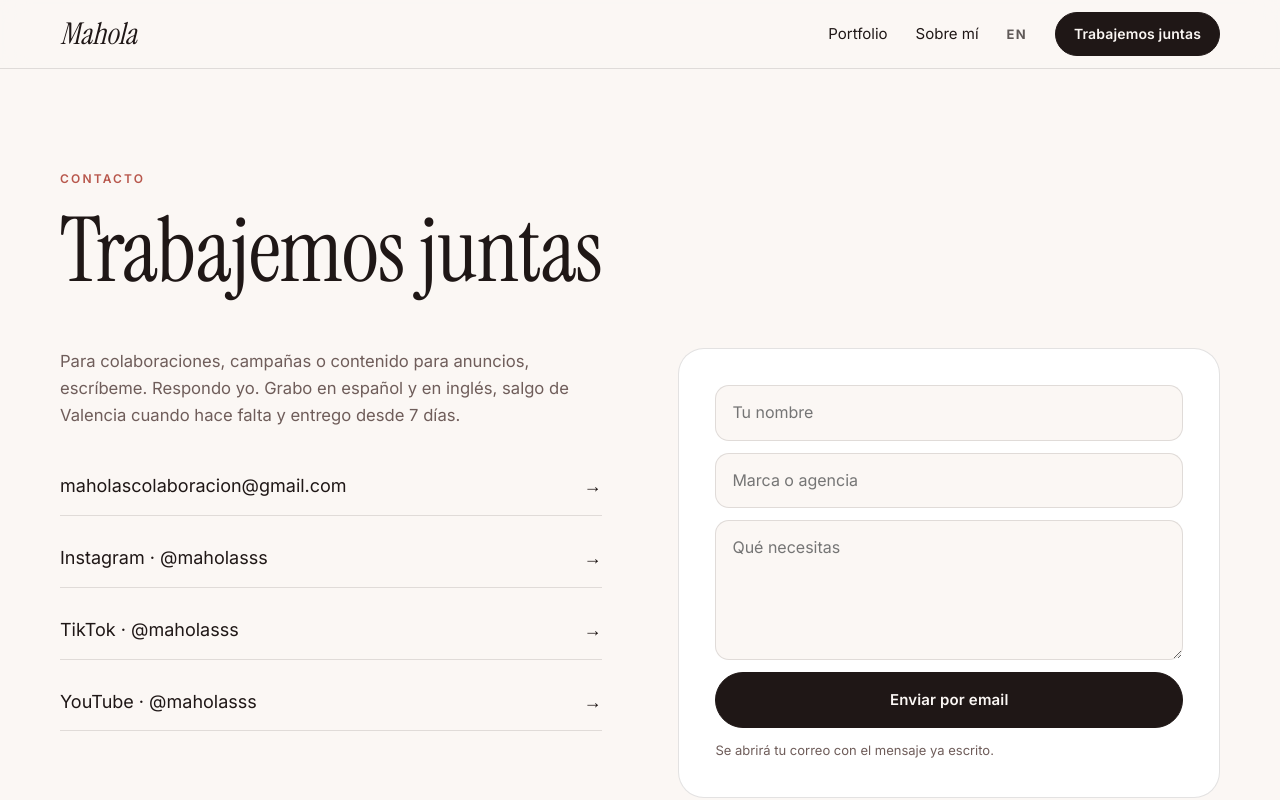
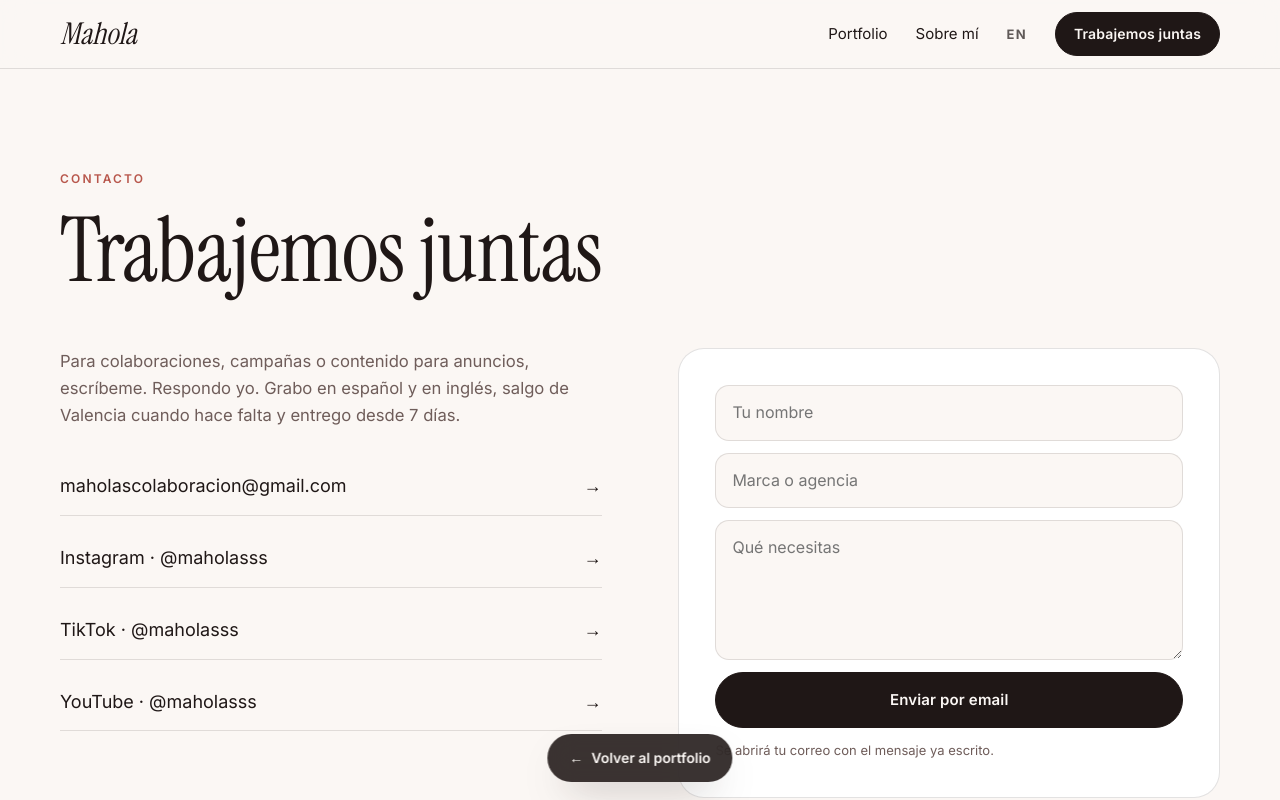
Before and after one commit to maholasss/newweb, a Next.js app: page /contacto in a window 1280 px wide. Shown: the top 800 px of the page. Built offline with nearby package versions, Linux system fonts and the light colour scheme.

Commit message:
Ficha de marca sin huecos y boton flotante para volver al portfolio

```diff
--- a/app/globals.css
+++ b/app/globals.css
@@ -546,13 +546,13 @@ button { font: inherit; color: inherit; cursor: pointer; }
 
 
 /* Ficha de datos de cada marca */
-.brand-facts { display: grid; grid-template-columns: repeat(3, minmax(0, 1fr)); gap: 1px; margin: 10px 0 0; padding: 0; background: var(--line); border: 1px solid var(--line); border-radius: var(--radius); overflow: hidden; }
+.brand-facts { display: grid; grid-template-columns: repeat(auto-fit, minmax(170px, 1fr)); gap: 1px; margin: 10px 0 0; padding: 0; background: var(--line); border: 1px solid var(--line); border-radius: var(--radius); overflow: hidden; }
 .brand-facts > div { background: var(--bg); padding: 22px 20px; display: grid; gap: 6px; }
 .brand-facts .wide { grid-column: 1 / -1; }
 .brand-facts dt { font-size: 11px; letter-spacing: .14em; text-transform: uppercase; color: var(--muted); }
 .brand-facts dd { margin: 0; font-family: var(--serif); font-size: 1.8rem; line-height: 1.1; }
 .brand-facts .wide dd { font-size: 1.15rem; font-family: var(--sans); color: var(--ink); }
-@media (max-width: 820px) { .brand-facts { grid-template-columns: 1fr 1fr; text-align: center; } .brand-facts > div { justify-items: center; } }
+@media (max-width: 820px) { .brand-facts { grid-template-columns: 1fr 1fr; text-align: center; } .brand-facts > div { justify-items: center; } .brand-facts .wide { grid-column: 1 / -1; } }
 
 
 /* =========================================================
@@ -688,3 +688,23 @@ button { font: inherit; color: inherit; cursor: pointer; }
 .links-list a:active { transform: scale(.98); }
 .links-credit { margin-top: 34px; font-size: 12.5px; color: var(--muted); }
 .links-credit a { font-weight: 600; color: var(--ink); border-bottom: 1px solid var(--line); }
+
+
+/* Botón flotante para volver al portfolio */
+.back-fab {
+  position: fixed; left: 50%; transform: translateX(-50%);
+  bottom: calc(18px + env(safe-area-inset-bottom, 0px)); z-index: 55;
+  display: inline-flex; align-items: center; gap: 8px;
+  background: rgba(31, 23, 22, 0.88); color: var(--bg);
+  backdrop-filter: blur(14px); -webkit-backdrop-filter: blur(14px);
+  border-radius: 999px; padding: 13px 22px;
+  font-size: 14px; font-weight: 600;
+  box-shadow: 0 18px 40px -20px rgba(31,23,22,.7);
+  transition: background var(--fast) var(--ease), transform var(--slow) var(--ease);
+}
+.back-fab span { transition: transform var(--fast) var(--ease); }
+@media (hover: hover) {
+  .back-fab:hover { background: var(--brick); transform: translateX(-50%) translateY(-3px); }
+  .back-fab:hover span { transform: translateX(-4px); }
+}
+.back-fab:active { transform: translateX(-50%) scale(.96); }
--- /dev/null
+++ b/components/BackToPortfolio.jsx
@@ -0,0 +1,16 @@
+'use client';
+import Link from 'next/link';
+import { usePathname } from 'next/navigation';
+import { ROUTES, T } from '@/lib/site';
+
+// Botón flotante: vuelve al portfolio desde cualquier página que no sea el propio portfolio
+export default function BackToPortfolio({ lang }) {
+  const path = usePathname();
+  const portfolio = ROUTES.portfolio[lang];
+  if (path === portfolio || path === ROUTES.home[lang]) return null;
+  return (
+    <Link href={portfolio} className="back-fab">
+      <span aria-hidden="true">←</span> {T[lang].backToPortfolio}
+    </Link>
+  );
+}
--- a/components/pages.jsx
+++ b/components/pages.jsx
@@ -259,7 +259,6 @@ export function Brand({ slug, lang }) {
             {b.campaigns ? (<div><dt>{t.facts.campaigns}</dt><dd>{b.campaigns}</dd></div>) : null}
             {b.since ? (<div><dt>{t.facts.since}</dt><dd>{b.since}</dd></div>) : null}
             {b.tipo ? (<div><dt>{t.facts.tipo}</dt><dd style={{ fontSize: '1.15rem', fontFamily: 'var(--sans)' }}>{b.tipo[lang]}</dd></div>) : null}
-            <div><dt>{t.facts.videos}</dt><dd>{b.d.length}</dd></div>
             {b.fav ? (<div className="wide"><dt>{t.facts.fav}</dt><dd>{b.fav[lang]}</dd></div>) : null}
           </dl>
         )}
--- a/components/ui.jsx
+++ b/components/ui.jsx
@@ -4,6 +4,7 @@ import { LOGOS } from '@/lib/logos';
 import { T, ROUTES, EMAIL, IG, TIKTOK, YOUTUBE, FACEBOOK, CREDIT } from '@/lib/site';
 import Glow from './Glow';
 import MobileMenu from './MobileMenu';
+import BackToPortfolio from './BackToPortfolio';
 
 // Logo de marca: SVG/PNG si lo tenemos, si no el nombre en serif
 export function Mark({ slug }) {
@@ -126,6 +127,7 @@ export function Shell({ lang, other, children }) {
     <>
       <Header lang={lang} other={other} />
       <main>{children}</main>
+      <BackToPortfolio lang={lang} />
       <Footer lang={lang} />
     </>
   );
```
Also changed, not shown: lib/site.js.
